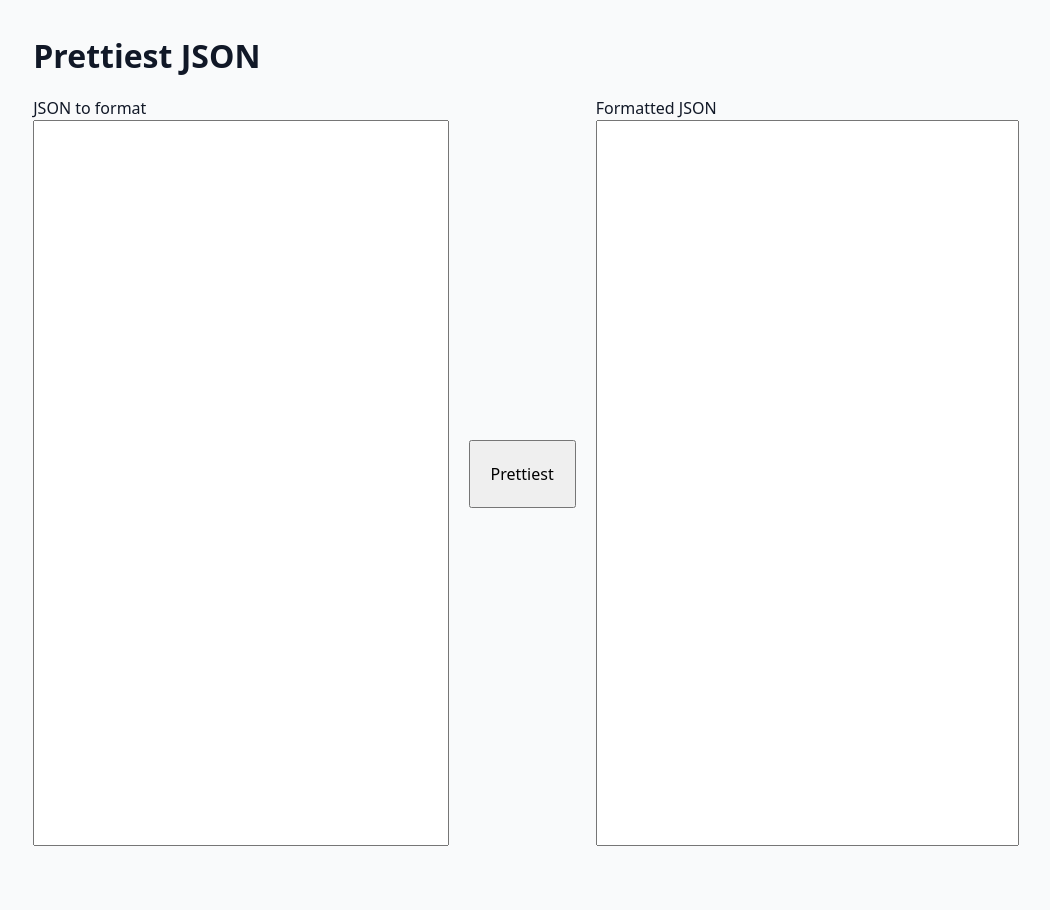
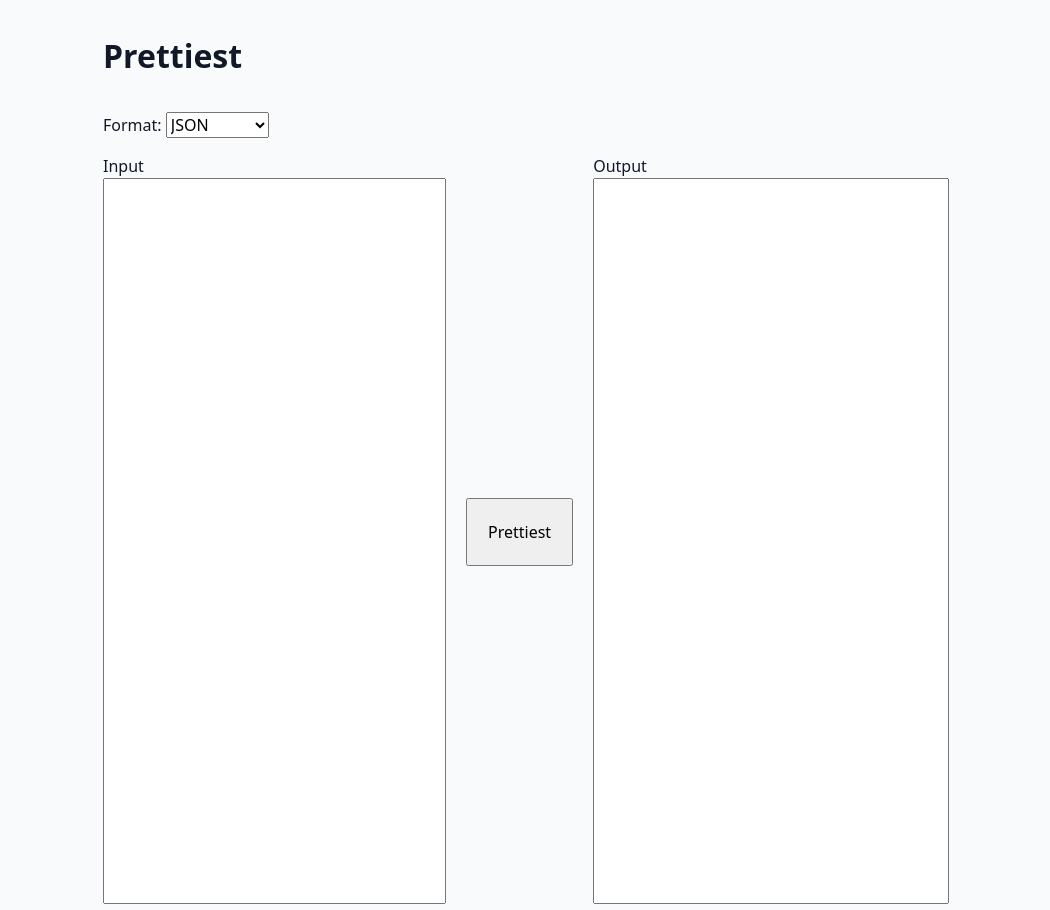
Before and after one commit to therockstorm/prettiest, a website built with Parcel: page src/index.html in a window 1280 px wide. Shown: the whole page, without its empty margins (114-1164 px from the left). Before the commit the page ends 852 px from the top, so only its background shows below. Built offline with nearby package versions, Linux system fonts and the light colour scheme.

Commit message:
chore: use prettier

```diff
--- a/src/index.html
+++ b/src/index.html
@@ -13,10 +13,24 @@
 
   <body>
     <div style="margin: 2em 0 1em 0">
-      <h1>Prettiest JSON</h1>
+      <h1 style="margin-bottom: 1em">Prettiest</h1>
+      <label for="format">Format:</label>
+      <select id="format">
+        <option value="css">CSS</option>
+        <option value="graphql">GraphQL</option>
+        <option value="html">HTML</option>
+        <option selected value="babel">JavaScript</option>
+        <option selected value="json-stringify">JSON</option>
+        <option value="less">Less</option>
+        <option value="markdown">Markdown</option>
+        <option value="mdx">MDX</option>
+        <option value="scss">SCSS</option>
+        <option value="typescript">TypeScript</option>
+        <option value="yaml">YAML</option>
+      </select>
       <main style="display: flex; margin: 1em 0 1em 0">
         <div>
-          <label for="before">JSON to format</label>
+          <label for="before">Input</label>
           <textarea
             autocapitalize="none"
             autocomplete="off"
@@ -40,13 +54,14 @@
           Prettiest
         </button>
         <div>
-          <label for="after">Formatted JSON</label>
+          <label for="after">Output</label>
           <textarea
             autocapitalize="none"
             autocomplete="off"
             autocorrect="off"
             cols="30"
             id="after"
+            readonly
             rows="30"
             spellcheck="false"
             wrap="off"
--- a/src/index.js
+++ b/src/index.js
@@ -1,3 +1,13 @@
+import babel from "prettier/parser-babel";
+import graphQl from "prettier/parser-graphql";
+import html from "prettier/parser-html";
+import markdown from "prettier/parser-markdown";
+import postcss from "prettier/parser-postcss";
+import typescript from "prettier/parser-typescript";
+import yaml from "prettier/parser-yaml";
+import { format } from "prettier/standalone";
+
+const formatSelect = document.getElementById("format");
 const before = document.getElementById("before");
 const pretty = document.getElementById("pretty");
 const after = document.getElementById("after");
@@ -6,8 +16,13 @@ const error = document.getElementById("error");
 pretty.addEventListener(
   "click",
   function () {
+    error.innerText = "";
+
     try {
-      after.value = JSON.stringify(JSON.parse(before.value), null, 2);
+      after.value = format(before.value, {
+        parser: formatSelect.value,
+        plugins: [babel, graphQl, html, markdown, postcss, typescript, yaml],
+      });
     } catch (e) {
       error.innerText = e.message;
     }
```
Also changed, not shown: package.json (+5 -2 lines), .eslintrc.js, 1 other file.
